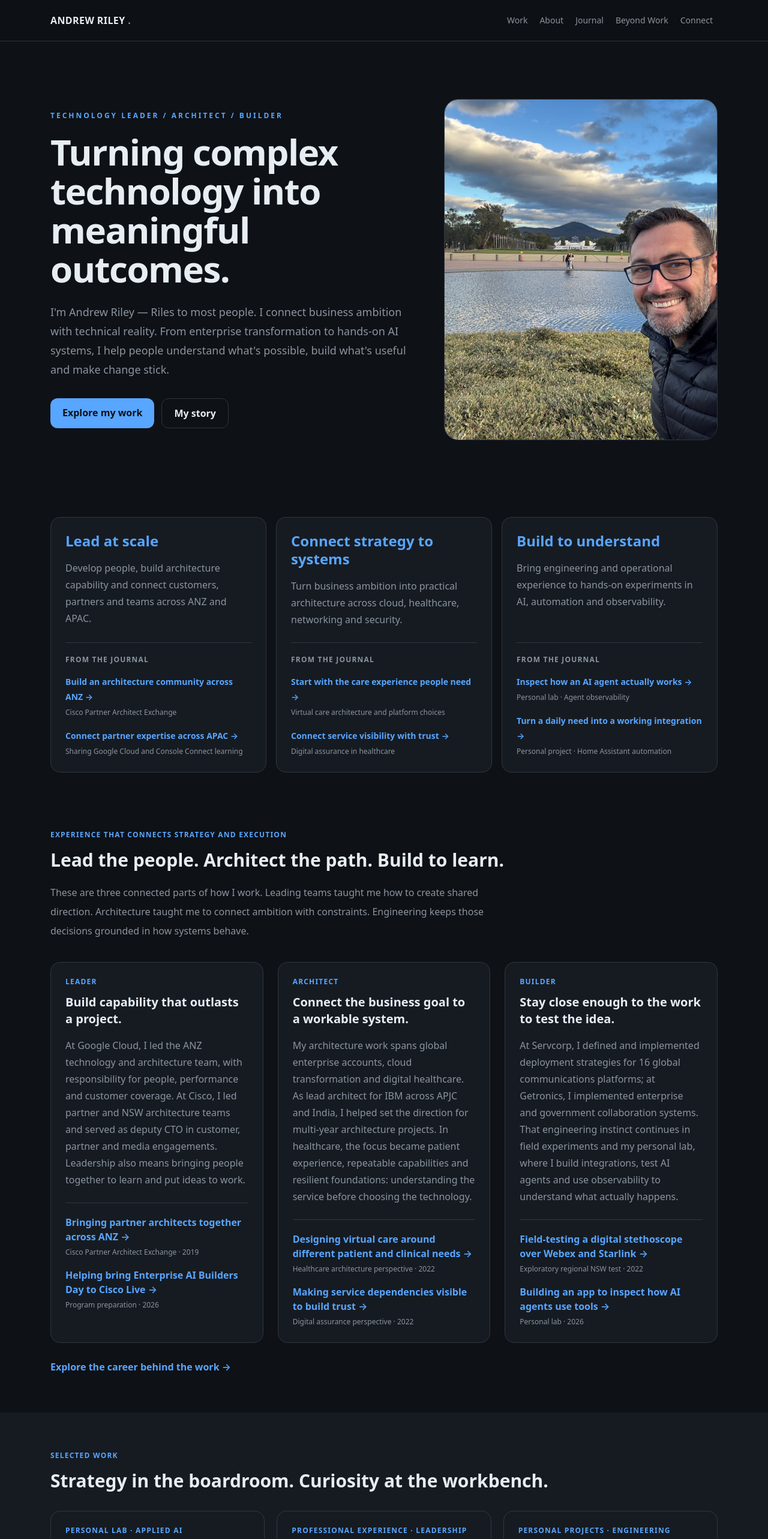
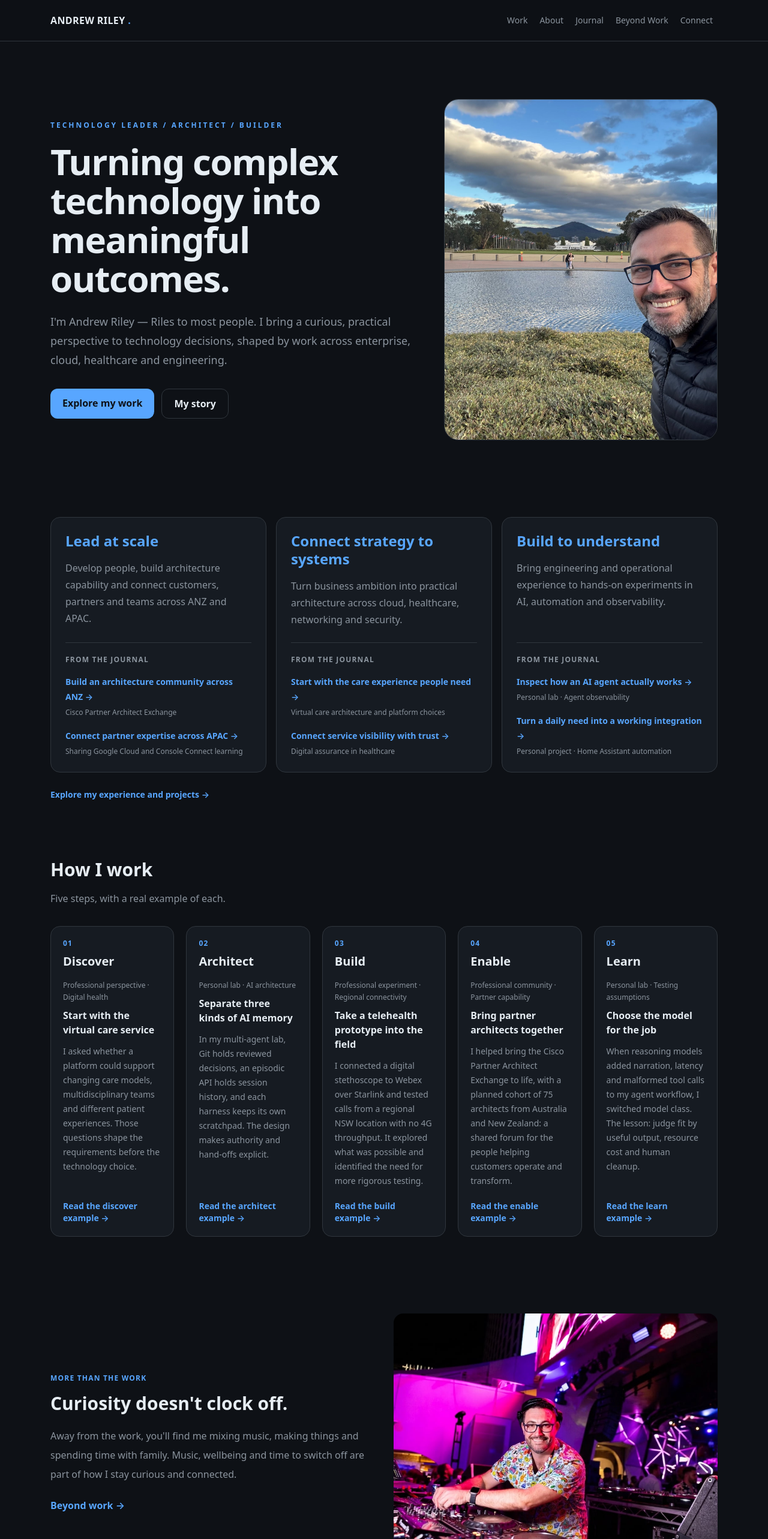
Before and after one commit to andrewkriley/www-andrewriley-info, a Next.js app: page / in a window 1280 px wide. Shown: the top 2566 px of the page at 60% size. Built offline with nearby package versions, Linux system fonts and the light colour scheme.

Commit message:
content: remove repeated persona messaging from the homepage

```diff
--- a/src/app/page.tsx
+++ b/src/app/page.tsx
@@ -1,20 +1,16 @@
 import Link from "next/link";
 import Image from "next/image";
 import { EditorialHero } from "@/components/editorial-hero";
-import { ExperienceNarrative } from "@/components/experience-narrative";
 import { HowIWork } from "@/components/how-i-work";
 import { ProofStrip } from "@/components/proof-strip";
-import { CaseStudyCard } from "@/components/case-study-card";
-import { caseStudies } from "@/data/case-studies";
 import { PostCard } from "@/components/post-card";
 import { getFeaturedPosts } from "@/lib/content";
 export default function HomePage(){const posts=getFeaturedPosts(3);return <>
-<EditorialHero eyebrow="Technology leader / Architect / Builder" title="Turning complex technology into meaningful outcomes." description="I&apos;m Andrew Riley — Riles to most people. I connect business ambition with technical reality. From enterprise transformation to hands-on AI systems, I help people understand what&apos;s possible, build what&apos;s useful and make change stick." image="/images/hero/andrew_main.jpg" imageAlt="Portrait of Andrew Riley" primary={{href:"/work",label:"Explore my work"}} secondary={{href:"/about",label:"My story"}}/>
+<EditorialHero eyebrow="Technology leader / Architect / Builder" title="Turning complex technology into meaningful outcomes." description="I&apos;m Andrew Riley — Riles to most people. I bring a curious, practical perspective to technology decisions, shaped by work across enterprise, cloud, healthcare and engineering." image="/images/hero/andrew_main.jpg" imageAlt="Portrait of Andrew Riley" primary={{href:"/work",label:"Explore my work"}} secondary={{href:"/about",label:"My story"}}/>
 <ProofStrip/>
-<ExperienceNarrative/>
-<section className="bg-surface-card py-16"><div className="mx-auto max-w-6xl px-5"><p className="text-xs font-semibold uppercase tracking-widest text-brand-primary">Selected work</p><h2 className="mt-4 text-3xl font-bold">Strategy in the boardroom. Curiosity at the workbench.</h2><div className="mt-8 grid gap-5 md:grid-cols-3">{caseStudies.map(item=><CaseStudyCard key={item.title} {...item}/>)}</div></div></section>
+
 <HowIWork/>
-<section className="mx-auto grid max-w-6xl items-center gap-8 px-5 py-16 md:grid-cols-2"><div><p className="text-xs font-semibold uppercase tracking-widest text-brand-primary">More than the work</p><h2 className="mt-4 text-3xl font-bold">Curiosity doesn&apos;t clock off.</h2><p className="mt-5 leading-8 text-text-secondary">I&apos;m a technologist, leader, maker, DJ and lifelong learner. Music, family, wellbeing and hands-on projects bring different perspectives to the same things I value professionally: curiosity, creativity, connection and continual improvement.</p><Link href="/beyond" className="mt-6 inline-block font-semibold text-brand-primary hover:underline">Beyond work →</Link></div><div className="relative aspect-[5/4] overflow-hidden rounded-2xl"><Image src="/images/hero/dj_riles_vegas.jpg" alt="DJ Riles performing" fill sizes="(min-width: 768px) 45vw, 100vw" className="object-cover"/></div></section>
-<section className="mx-auto max-w-6xl px-5 py-16"><h2 className="text-3xl font-bold">Notes from the workbench.</h2><p className="mt-3 text-text-secondary">Experiments, decisions and lessons from building and leading.</p><div className="mt-8 grid gap-5 md:grid-cols-3">{posts.map(post=><PostCard key={post.slug} post={post}/>)}</div><Link href="/journal" className="mt-7 inline-block font-semibold text-brand-primary hover:underline">Read the journal →</Link></section>
+<section className="mx-auto grid max-w-6xl items-center gap-8 px-5 py-16 md:grid-cols-2"><div><p className="text-xs font-semibold uppercase tracking-widest text-brand-primary">More than the work</p><h2 className="mt-4 text-3xl font-bold">Curiosity doesn&apos;t clock off.</h2><p className="mt-5 leading-8 text-text-secondary">Away from the work, you&apos;ll find me mixing music, making things and spending time with family. Music, wellbeing and time to switch off are part of how I stay curious and connected.</p><Link href="/beyond" className="mt-6 inline-block font-semibold text-brand-primary hover:underline">Beyond work →</Link></div><div className="relative aspect-[5/4] overflow-hidden rounded-2xl"><Image src="/images/hero/dj_riles_vegas.jpg" alt="DJ Riles performing" fill sizes="(min-width: 768px) 45vw, 100vw" className="object-cover"/></div></section>
+<section className="mx-auto max-w-6xl px-5 py-16"><h2 className="text-3xl font-bold">Notes from the workbench.</h2><p className="mt-3 text-text-secondary">Technical walkthroughs and lessons you can take into your own projects.</p><div className="mt-8 grid gap-5 md:grid-cols-3">{posts.map(post=><PostCard key={post.slug} post={post}/>)}</div><Link href="/journal" className="mt-7 inline-block font-semibold text-brand-primary hover:underline">Read the journal →</Link></section>
 <section className="bg-surface-card py-16"><div className="mx-auto max-w-6xl px-5"><h2 className="text-3xl font-bold">Good conversations lead to interesting possibilities.</h2><p className="mt-4 max-w-2xl leading-7 text-text-secondary">Interested in technology, architecture, AI or collaboration? I&apos;d be glad to hear from you.</p><Link href="/connect" className="mt-6 inline-block rounded-xl bg-brand-primary px-5 py-3 font-semibold text-text-inverse">Let&apos;s connect</Link></div></section>
 </>}
--- a/src/components/how-i-work.tsx
+++ b/src/components/how-i-work.tsx
@@ -4,13 +4,12 @@ import { workingPillars } from "@/data/experience";
 export function HowIWork() {
   return <section id="how-i-work" className="scroll-mt-24 mx-auto max-w-6xl px-5 py-16" aria-labelledby="how-i-work-heading">
     <h2 id="how-i-work-heading" className="text-3xl font-bold">How I work</h2>
-    <p className="mt-4 max-w-3xl leading-7 text-text-secondary">Start with the need, make the architecture explicit, build something testable, help people use it, and learn from the result. Here is what that looks like in the journal.</p>
+    <p className="mt-4 max-w-3xl leading-7 text-text-secondary">Five steps, with a real example of each.</p>
     <ol className="mt-8 grid gap-5 md:grid-cols-2 xl:grid-cols-5">
       {workingPillars.map((pillar, index) => <li key={pillar.label} className="flex flex-col rounded-2xl border border-border-subtle bg-surface-card p-5">
         <p className="text-xs font-semibold tracking-widest text-brand-primary">0{index + 1}</p>
         <h3 className="mt-2 text-xl font-bold">{pillar.label}</h3>
-        <p className="mt-3 leading-7 text-text-secondary">{pillar.principle}</p>
-        <div className="mt-5 border-t border-border-subtle pt-5">
+        <div className="mt-4">
           <p className="text-xs leading-5 text-text-muted">{pillar.context}</p>
           <h4 className="mt-2 font-semibold">{pillar.title}</h4>
           <p className="mt-3 text-sm leading-6 text-text-secondary">{pillar.example}</p>
--- a/src/components/proof-strip.tsx
+++ b/src/components/proof-strip.tsx
@@ -14,5 +14,6 @@ export function ProofStrip() {
         </li>)}</ul>
       </div>
     </article>)}
+    <p className="pt-2 lg:col-span-3"><Link href="/work#experience" className="text-sm font-semibold text-brand-primary hover:underline">Explore my experience and projects →</Link></p>
   </section>;
 }
```
Also changed, not shown: 1 other file (tests, documents, lock files or other folders).
